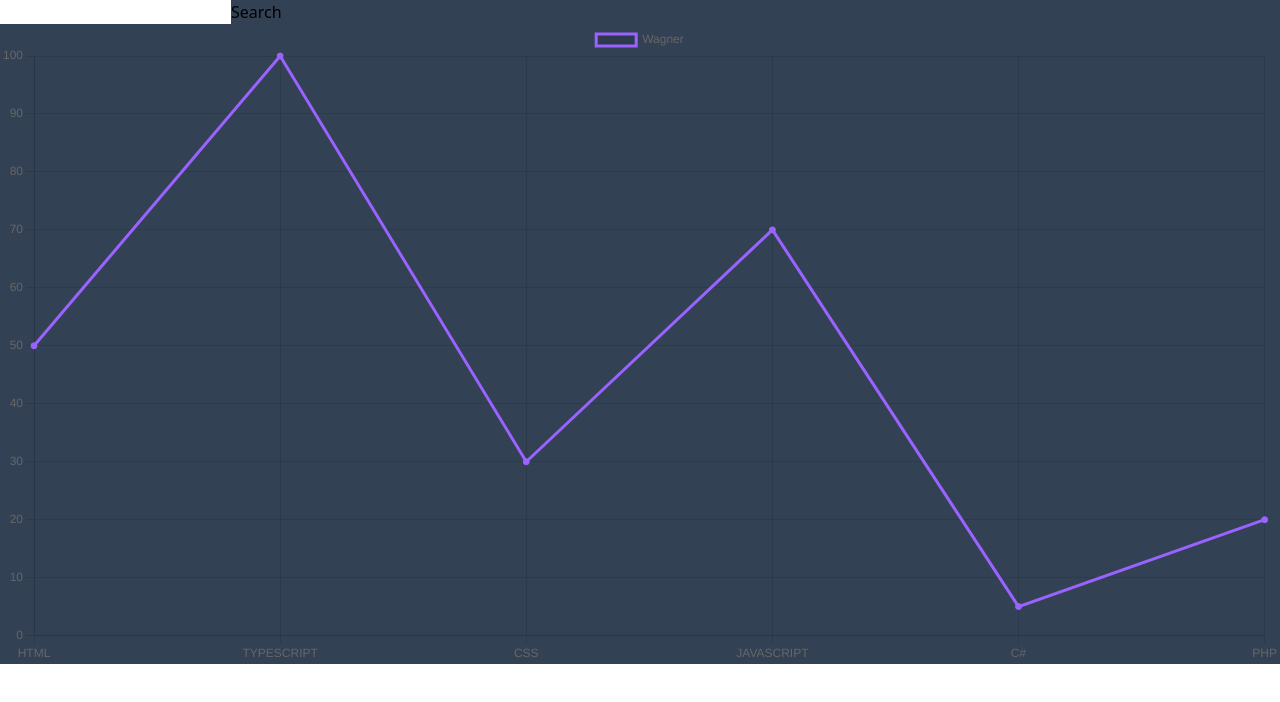
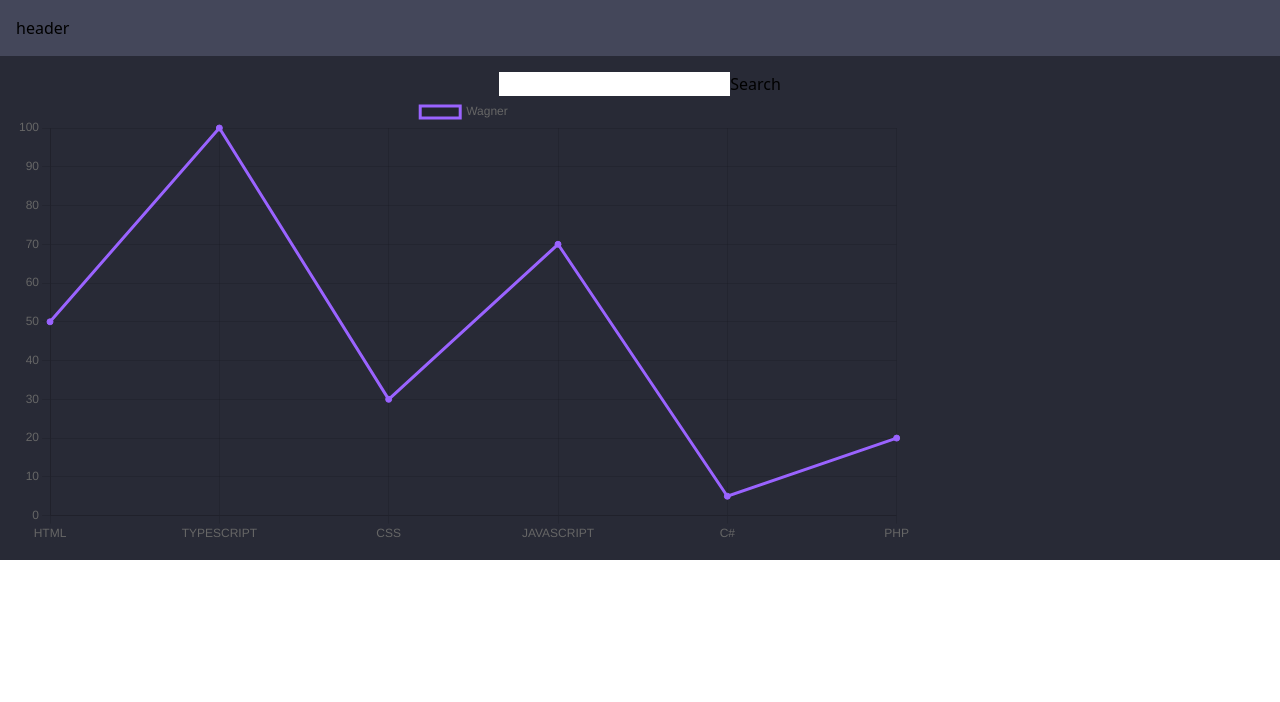
Before and after one commit to WagaoFC/gitHubCompare, a React (Vite) app: page / in a window 1280 px wide. Shown: the top 702 px of the page. Built offline with nearby package versions, Linux system fonts and the light colour scheme.

Commit message:
:sparkles: feat: add colors

```diff
--- a/src/App.tsx
+++ b/src/App.tsx
@@ -2,8 +2,12 @@ import { Chart } from "./components/Chart";
 
 export function App() {
   return (
-    <div className="bg-slate-700">
-      <form>
+    <div className="bg-background">
+      <header className="bg-current-line p-4">
+        header
+      </header>
+      <main className="p-4">
+        <form className="flex justify-center items-center">
           <input
             type="text"
           />
@@ -11,7 +15,10 @@ export function App() {
             Search
           </button>
         </form>
+        <div className="max-w-4xl">
           <Chart />
+        </div>
+      </main>
     </div>
   );
 }
--- a/tailwind.config.js
+++ b/tailwind.config.js
@@ -2,7 +2,12 @@
 export default {
   content: ["./src/**/*.{html,js,jsx,ts,tsx}"],
   theme: {
-    extend: {},
+    extend: {
+      colors: {
+        'background': '#282A36',
+        'current-line': '#44475A',
+      }
+    },
   },
   plugins: [],
 }
```
Lines whose indentation alone changed are shown as unchanged.
